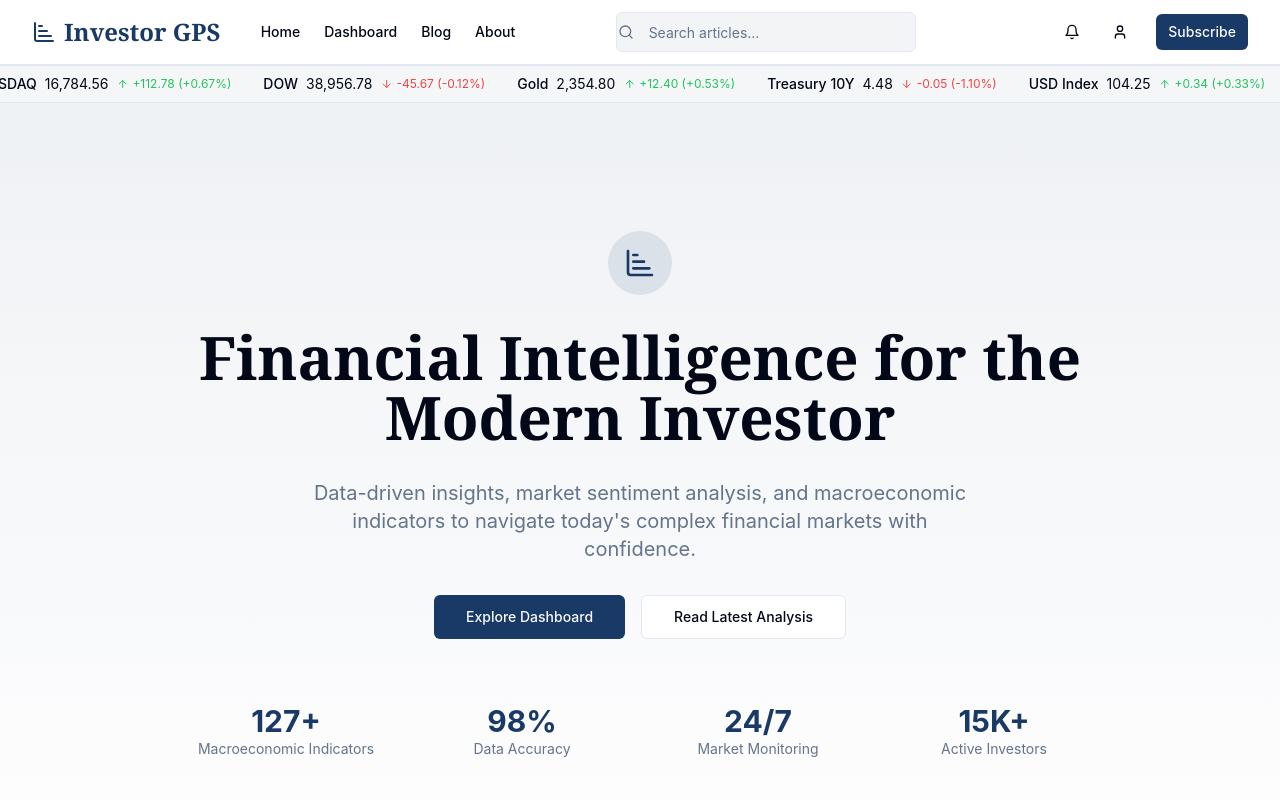
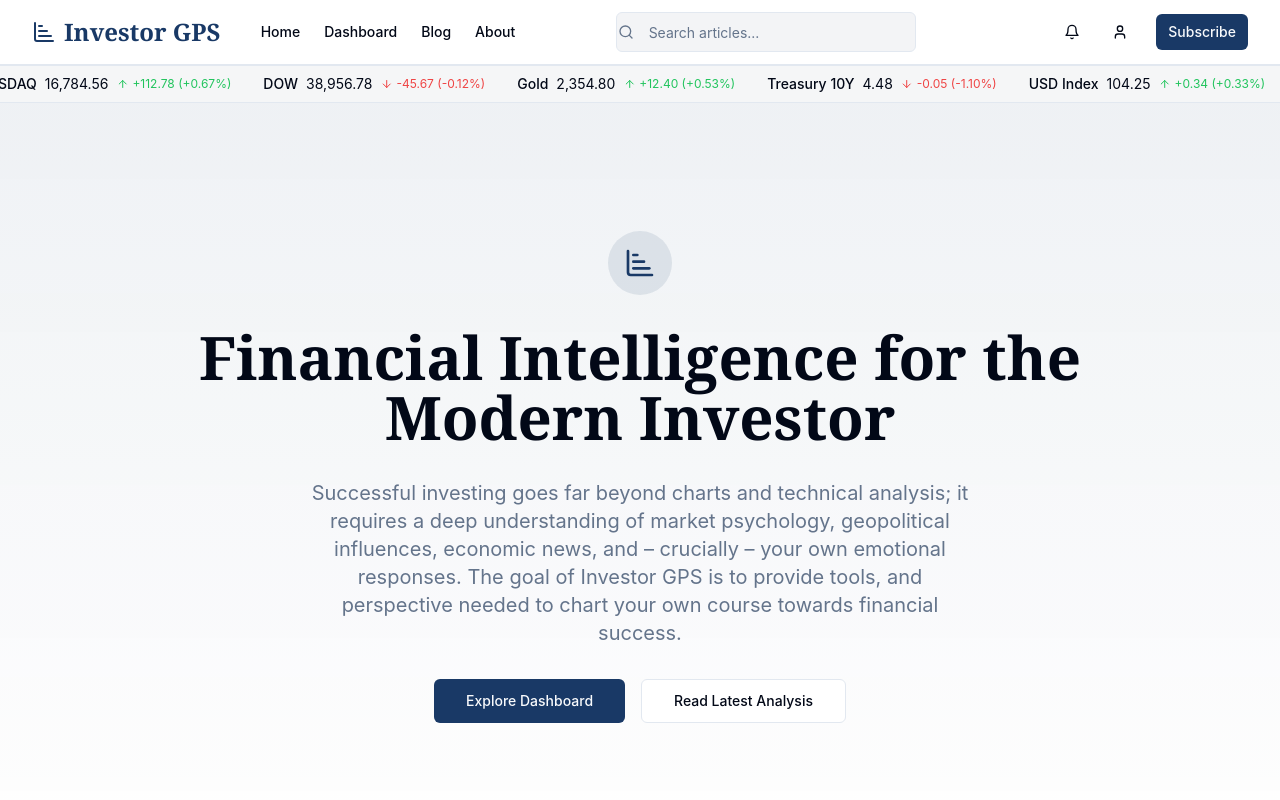
Before and after one commit to raghuchilukamari/investor-compass-blog, a React (Vite) app: page / in a window 1280 px wide. Shown: the top 800 px of the page. Built offline with nearby package versions, Linux system fonts and the light colour scheme.

Commit message:
Refactor: Improve HeroSection content
- Removed the stats section.
- Compressed the intro section.
- Added a new paragraph with a more detailed description.
- Updated the introductory text.

```diff
--- a/src/components/home/HeroSection.tsx
+++ b/src/components/home/HeroSection.tsx
@@ -19,8 +19,7 @@ export default function HeroSection() {
           </h1>
 
           <p className="text-xl text-muted-foreground max-w-2xl">
-            Data-driven insights, market sentiment analysis, and macroeconomic indicators to navigate
-            today's complex financial markets with confidence.
+            Successful investing goes far beyond charts and technical analysis; it requires a deep understanding of market psychology, geopolitical influences, economic news, and – crucially – your own emotional responses. The goal of Investor GPS is to provide tools, and perspective needed to chart your own course towards financial success.
           </p>
 
           <div className="flex flex-col sm:flex-row gap-4">
@@ -31,25 +30,6 @@ export default function HeroSection() {
               <Link to="/blog">Read Latest Analysis</Link>
             </Button>
           </div>
-
-          <div className="pt-8 grid grid-cols-2 md:grid-cols-4 gap-8 md:gap-12 w-full">
-            <div className="flex flex-col items-center">
-              <p className="text-3xl font-bold text-primary">127+</p>
-              <p className="text-sm text-muted-foreground">Macroeconomic Indicators</p>
-            </div>
-            <div className="flex flex-col items-center">
-              <p className="text-3xl font-bold text-primary">98%</p>
-              <p className="text-sm text-muted-foreground">Data Accuracy</p>
-            </div>
-            <div className="flex flex-col items-center">
-              <p className="text-3xl font-bold text-primary">24/7</p>
-              <p className="text-sm text-muted-foreground">Market Monitoring</p>
-            </div>
-            <div className="flex flex-col items-center">
-              <p className="text-3xl font-bold text-primary">15K+</p>
-              <p className="text-sm text-muted-foreground">Active Investors</p>
-            </div>
-          </div>
         </div>
       </div>
     </div>
```
